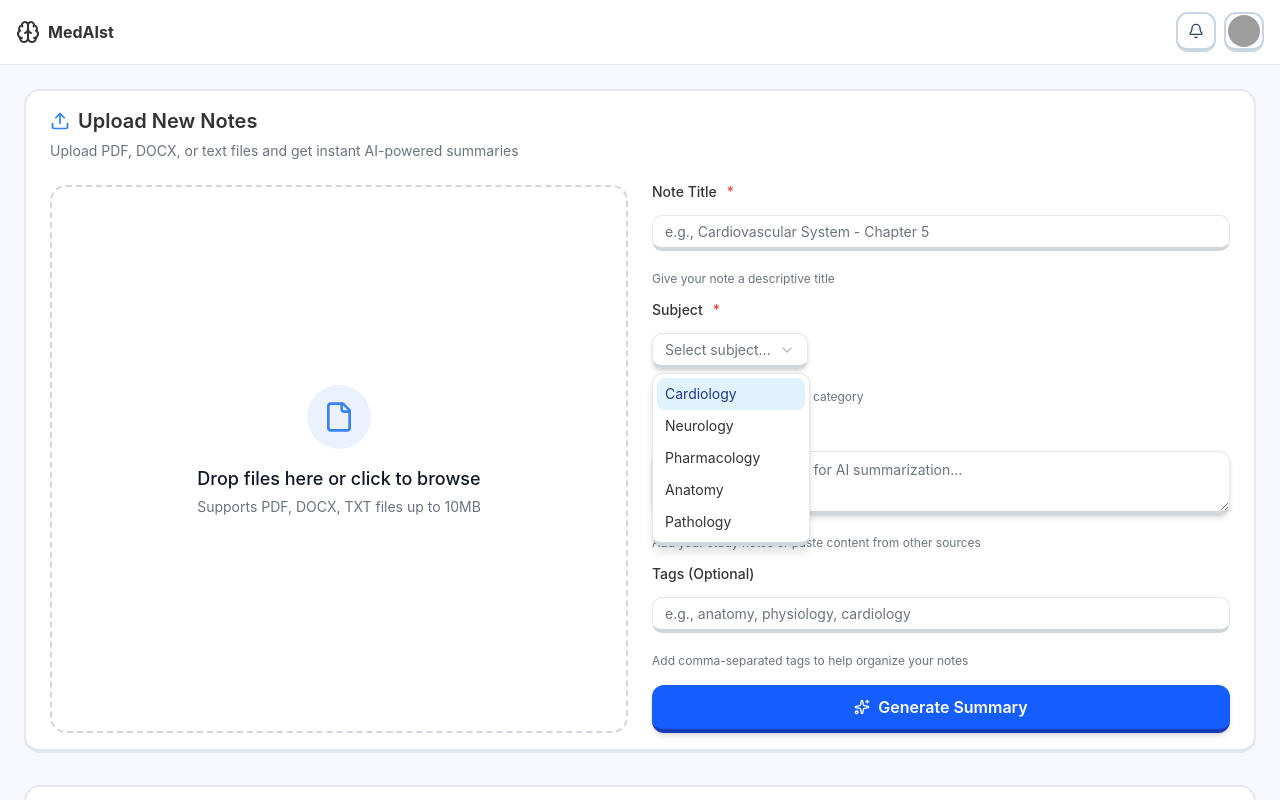
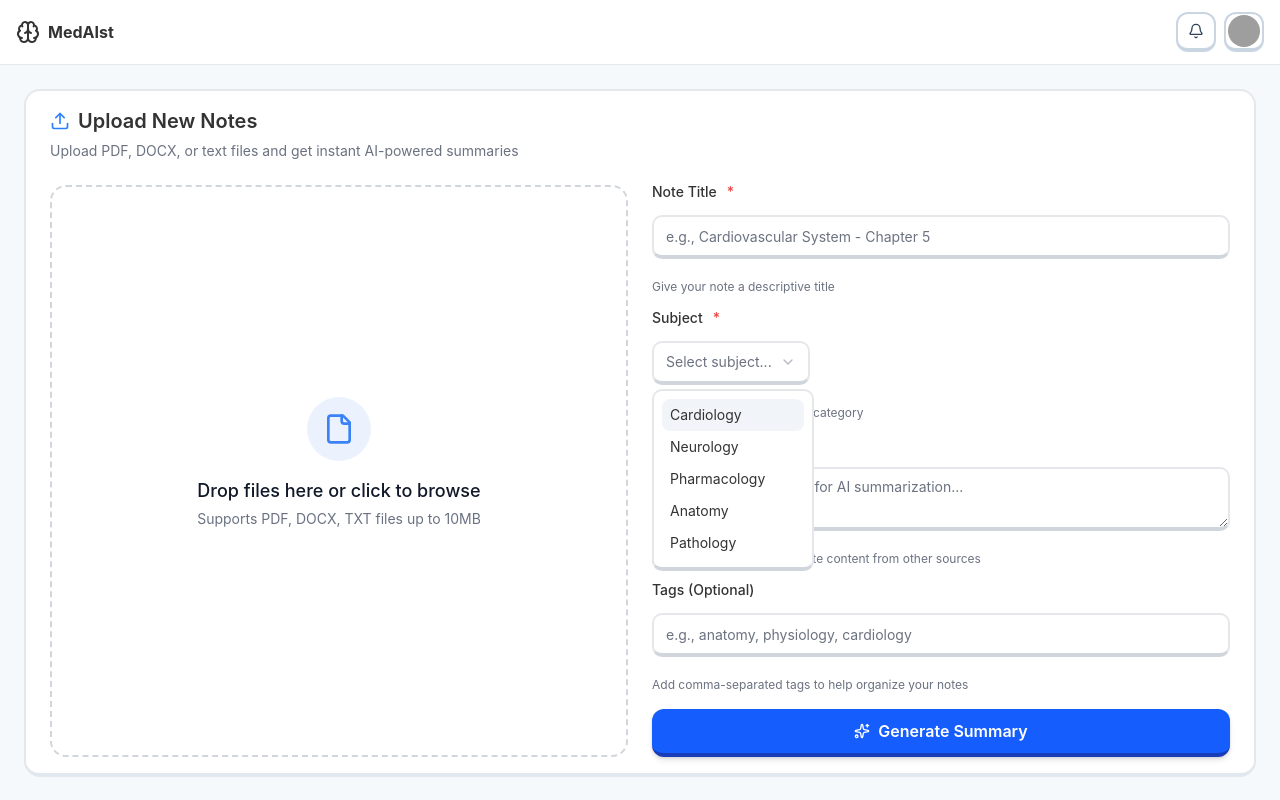
Before and after one commit to MedAIst-Studio/MedAIst-Frontend, a Next.js app: page /notes in a window 1280 px wide. Both pictures are taken after a click on the button "Select subject...". Shown: the top 800 px of the page. Built offline with nearby package versions, Linux system fonts and the light colour scheme; grey boxes are pictures that could not be loaded.

Commit message:
refactor: enhance styling for Input, Select, and Textarea components

```diff
--- a/src/components/ui/input.tsx
+++ b/src/components/ui/input.tsx
@@ -6,9 +6,9 @@ function Input({className, type, ...props}: React.ComponentProps<"input">) {
   return (
     <input
       className={cn(
-        "file:text-foreground placeholder:text-muted-foreground selection:bg-primary selection:text-primary-foreground dark:bg-input/30 border-input h-9 w-full min-w-0 rounded-md border border-b-4 border-b-gray-300 bg-transparent px-3 py-1 text-base transition-all duration-300 ease-out outline-none file:inline-flex file:h-7 file:border-0 file:bg-transparent file:text-sm file:font-medium disabled:pointer-events-none disabled:cursor-not-allowed disabled:opacity-50 md:text-sm transform-gpu",
-        "focus-visible:ring-[3px] focus-visible:shadow-sm focus-visible:-translate-y-0.5 focus-visible:border-b-blue-500",
-        "hover:shadow-xl hover:-translate-y-0.5 hover:border-b-blue-400",
+        "file:text-foreground placeholder:text-muted-foreground selection:bg-primary selection:text-primary-foreground dark:bg-input/30 h-11 w-full min-w-0 rounded-md border-2 border-b-4 border-gray-200 border-b-gray-300 bg-transparent px-3 py-2 text-base transition-all duration-300 ease-out outline-none file:inline-flex file:h-7 file:border-0 file:bg-transparent file:text-sm file:font-medium disabled:pointer-events-none disabled:cursor-not-allowed disabled:opacity-50 md:text-sm transform-gpu",
+        "focus-visible:ring-none focus-visible:shadow-sm focus-visible:-translate-y-0.5 focus-visible:border-primary",
+        "hover:shadow-xl hover:-translate-y-0.5 hover:border-primary",
         "aria-invalid:ring-destructive/20 dark:aria-invalid:ring-destructive/40 aria-invalid:border-destructive aria-invalid:border-b-red-500",
         className,
       )}
--- a/src/components/ui/select.tsx
+++ b/src/components/ui/select.tsx
@@ -29,7 +29,7 @@ function SelectTrigger({
   return (
     <SelectPrimitive.Trigger
       className={cn(
-        "border-input data-[placeholder]:text-muted-foreground [&_svg:not([class*='text-'])]:text-muted-foreground focus-visible:border-ring focus-visible:ring-ring/50 aria-invalid:ring-destructive/20 dark:aria-invalid:ring-destructive/40 aria-invalid:border-destructive dark:bg-input/30 dark:hover:bg-input/50 flex w-fit items-center justify-between gap-2 rounded-md border border-b-4 border-b-gray-300 bg-transparent px-3 py-2 text-sm whitespace-nowrap shadow-lg transition-all duration-300 ease-out outline-none focus-visible:ring-[3px] focus-visible:shadow-xl focus-visible:-translate-y-0.5 focus-visible:border-b-blue-500 hover:shadow-xl hover:-translate-y-0.5 hover:border-b-blue-400 aria-invalid:border-b-red-500 disabled:cursor-not-allowed disabled:opacity-50 data-[size=default]:h-9 data-[size=sm]:h-8 *:data-[slot=select-value]:line-clamp-1 *:data-[slot=select-value]:flex *:data-[slot=select-value]:items-center *:data-[slot=select-value]:gap-2 [&_svg]:pointer-events-none [&_svg]:shrink-0 [&_svg:not([class*='size-'])]:size-4 transform-gpu",
+        "border-input data-[placeholder]:text-muted-foreground [&_svg:not([class*='text-'])]:text-muted-foreground focus-visible:border-ring focus-visible:ring-ring/50 aria-invalid:ring-destructive/20 cursor-pointer dark:aria-invalid:ring-destructive/40 aria-invalid:border-destructive dark:bg-input/30 dark:hover:bg-input/50 flex w-fit items-center justify-between gap-2 rounded-md border-2 border-b-4 border-b-gray-300 bg-transparent px-3 py-2 text-sm whitespace-nowrap transition-all duration-300 ease-out outline-none focus-visible:ring-[3px] focus-visible:shadow-sm focus-visible:-translate-y-0.5 focus-visible:border-b-blue-500 hover:shadow-sm hover:-translate-y-0.5 hover:border-b-blue-400 aria-invalid:border-b-red-500 disabled:cursor-not-allowed disabled:opacity-50 data-[size=default]:h-11 data-[size=sm]:h-9 *:data-[slot=select-value]:line-clamp-1 *:data-[slot=select-value]:flex *:data-[slot=select-value]:items-center *:data-[slot=select-value]:gap-2 [&_svg]:pointer-events-none [&_svg]:shrink-0 [&_svg:not([class*='size-'])]:size-4 transform-gpu",
         className,
       )}
       data-size={size}
@@ -54,7 +54,7 @@ function SelectContent({
     <SelectPrimitive.Portal>
       <SelectPrimitive.Content
         className={cn(
-          "bg-popover text-popover-foreground data-[state=open]:animate-in data-[state=closed]:animate-out data-[state=closed]:fade-out-0 data-[state=open]:fade-in-0 data-[state=closed]:zoom-out-90 data-[state=open]:zoom-in-110 data-[side=bottom]:slide-in-from-top-4 data-[side=left]:slide-in-from-right-4 data-[side=right]:slide-in-from-left-4 data-[side=top]:slide-in-from-bottom-4 relative z-50 max-h-(--radix-select-content-available-height) min-w-[8rem] origin-(--radix-select-content-transform-origin) overflow-x-hidden overflow-y-auto rounded-md border border-b-4 border-b-gray-300 shadow-xl duration-300 ease-out transform-gpu",
+          "bg-popover text-popover-foreground data-[state=open]:animate-in data-[state=closed]:animate-out data-[state=closed]:fade-out-0 data-[state=open]:fade-in-0 data-[state=closed]:zoom-in-90 data-[state=open]:zoom-in-90 data-[side=bottom]:slide-in-from-bottom-4 relative z-50 max-h-(--radix-select-content-available-height) min-w-[8rem] origin-(--radix-select-content-transform-origin) overflow-x-hidden overflow-y-auto rounded-md border-2 border-b-4 border-b-gray-300 duration-300 ease-out transform-gpu",
           position === "popper" &&
             "data-[side=bottom]:translate-y-1 data-[side=left]:-translate-x-1 data-[side=right]:translate-x-1 data-[side=top]:-translate-y-1",
           className,
@@ -66,7 +66,7 @@ function SelectContent({
         <SelectScrollUpButton />
         <SelectPrimitive.Viewport
           className={cn(
-            "p-1",
+            "p-2",
             position === "popper" &&
               "h-[var(--radix-select-trigger-height)] w-full min-w-[var(--radix-select-trigger-width)] scroll-my-1",
           )}
@@ -97,7 +97,7 @@ function SelectItem({
   return (
     <SelectPrimitive.Item
       className={cn(
-        "focus:bg-accent focus:text-accent-foreground [&_svg:not([class*='text-'])]:text-muted-foreground relative flex w-full cursor-default items-center gap-2 rounded-sm py-1.5 pr-8 pl-2 text-sm outline-hidden select-none data-[disabled]:pointer-events-none data-[disabled]:opacity-50 [&_svg]:pointer-events-none [&_svg]:shrink-0 [&_svg:not([class*='size-'])]:size-4 *:[span]:last:flex *:[span]:last:items-center *:[span]:last:gap-2 transition-all duration-300 ease-out hover:shadow-lg hover:-translate-y-0.5 hover:scale-105 hover:bg-gradient-to-r hover:from-blue-50 hover:to-purple-50",
+        "focus:bg-slate-100 focus:text-foreground [&_svg:not([class*='text-'])]:text-muted-foreground relative flex w-full cursor-pointer items-center gap-2 rounded-sm py-1.5 pr-8 pl-2 text-sm outline-hidden select-none data-[disabled]:pointer-events-none data-[disabled]:opacity-50 [&_svg]:pointer-events-none [&_svg]:shrink-0 [&_svg:not([class*='size-'])]:size-4 *:[span]:last:flex *:[span]:last:items-center *:[span]:last:gap-2 transition-all duration-300 ease-out hover:border-b-3 hover:border-b-gray-300 hover:-translate-y-0.5 hover:bg-slate-100",
         className,
       )}
       data-slot="select-item"
@@ -132,7 +132,7 @@ function SelectScrollUpButton({
 }: React.ComponentProps<typeof SelectPrimitive.ScrollUpButton>) {
   return (
     <SelectPrimitive.ScrollUpButton
-      className={cn("flex cursor-default items-center justify-center py-1", className)}
+      className={cn("flex cursor-pointer items-center justify-center py-1", className)}
       data-slot="select-scroll-up-button"
       {...props}
     >
@@ -147,7 +147,7 @@ function SelectScrollDownButton({
 }: React.ComponentProps<typeof SelectPrimitive.ScrollDownButton>) {
   return (
     <SelectPrimitive.ScrollDownButton
-      className={cn("flex cursor-default items-center justify-center py-1", className)}
+      className={cn("flex cursor-pointer items-center justify-center py-1", className)}
       data-slot="select-scroll-down-button"
       {...props}
     >
--- a/src/components/ui/textarea.tsx
+++ b/src/components/ui/textarea.tsx
@@ -6,7 +6,7 @@ function Textarea({className, ...props}: React.ComponentProps<"textarea">) {
   return (
     <textarea
       className={cn(
-        "border-input placeholder:text-muted-foreground focus-visible:border-ring focus-visible:ring-ring/50 aria-invalid:ring-destructive/20 dark:aria-invalid:ring-destructive/40 aria-invalid:border-destructive dark:bg-input/30 flex field-sizing-content min-h-16 w-full rounded-md border border-b-4 border-b-gray-300 bg-transparent px-3 py-2 text-base shadow-lg transition-all duration-300 ease-out outline-none focus-visible:ring-[3px] focus-visible:shadow-xl focus-visible:-translate-y-0.5 focus-visible:border-b-blue-500 hover:shadow-xl hover:-translate-y-0.5 hover:border-b-blue-400 aria-invalid:border-b-red-500 disabled:cursor-not-allowed disabled:opacity-50 md:text-sm transform-gpu",
+        "border-input placeholder:text-muted-foreground focus-visible:border-ring focus-visible:ring-ring/50 aria-invalid:ring-destructive/20 dark:aria-invalid:ring-destructive/40 aria-invalid:border-destructive dark:bg-input/30 flex field-sizing-content min-h-16 w-full rounded-md border-2 border-b-4 border-b-gray-300 bg-transparent px-3 py-2 text-base transition-all duration-300 ease-out outline-none focus-visible:ring-none focus-visible:shadow-sm focus-visible:-translate-y-0.5 focus-visible:border-b-blue-500 hover:shadow-xl hover:-translate-y-0.5 hover:border-b-blue-400 aria-invalid:border-b-red-500 disabled:cursor-not-allowed disabled:opacity-50 md:text-sm transform-gpu",
         className,
       )}
       data-slot="textarea"
```
